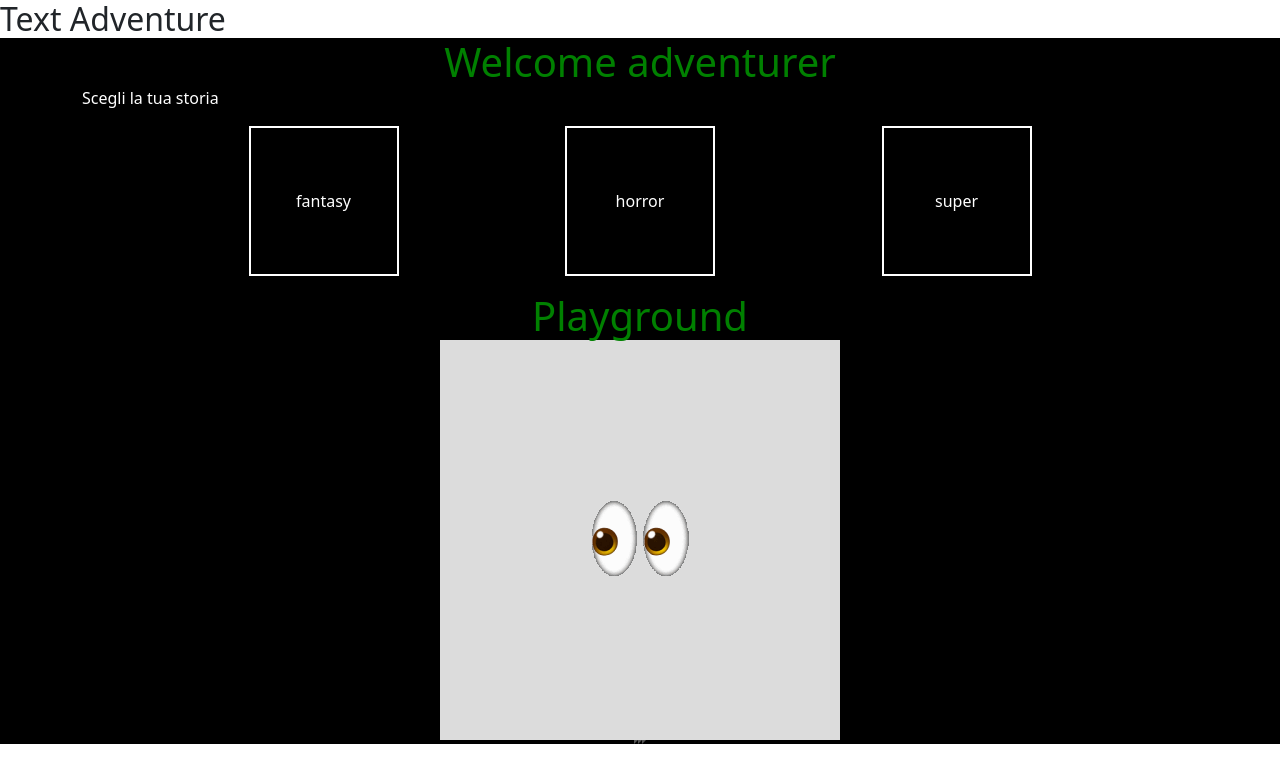
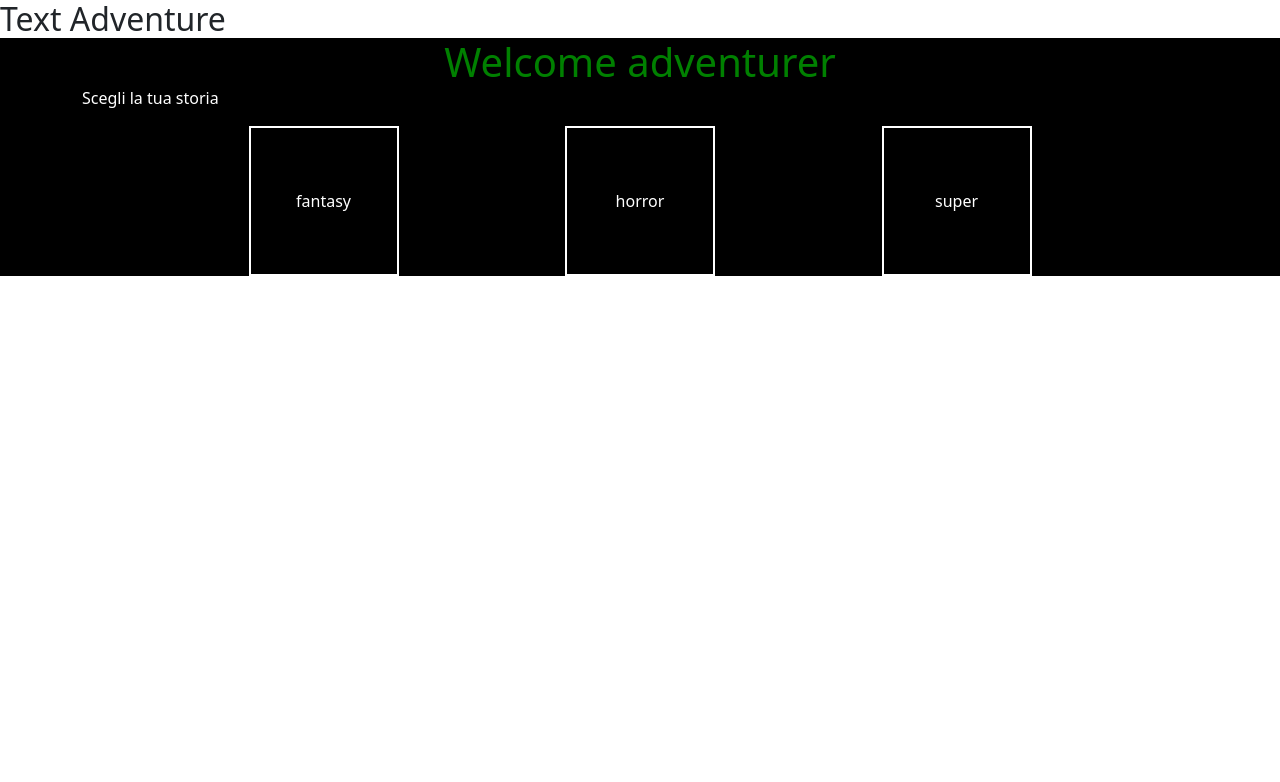
Before and after one commit to Luis-Mocha/ai-text-adventure, a Vue app: page / in a window 1280 px wide. Shown: the top 782 px of the page. Built offline with nearby package versions, Linux system fonts and the light colour scheme.

Commit message:
use of router-view

```diff
--- a/src/App.vue
+++ b/src/App.vue
@@ -1,14 +1,13 @@
 <script>
+import {RouterView} from 'vue-router'
 import HeaderComp from './components/Headercomp.vue';
-import StartMenu from './pages/StartMenu.vue';
-import Playground from './pages/Playground.vue';
+// import StartMenu from './pages/StartMenu.vue';
+// import Playground from './pages/Playground.vue';
 
 export default {
   name: 'app',
   components: {
     HeaderComp,
-    Playground,
-    StartMenu,
 }
 }
 
@@ -19,9 +18,9 @@ export default {
   <HeaderComp/>
 
   <div class="content">
-    <StartMenu/>
 
-    <Playground/>
+    <router-view/>
+
   </div>
 
 
```
